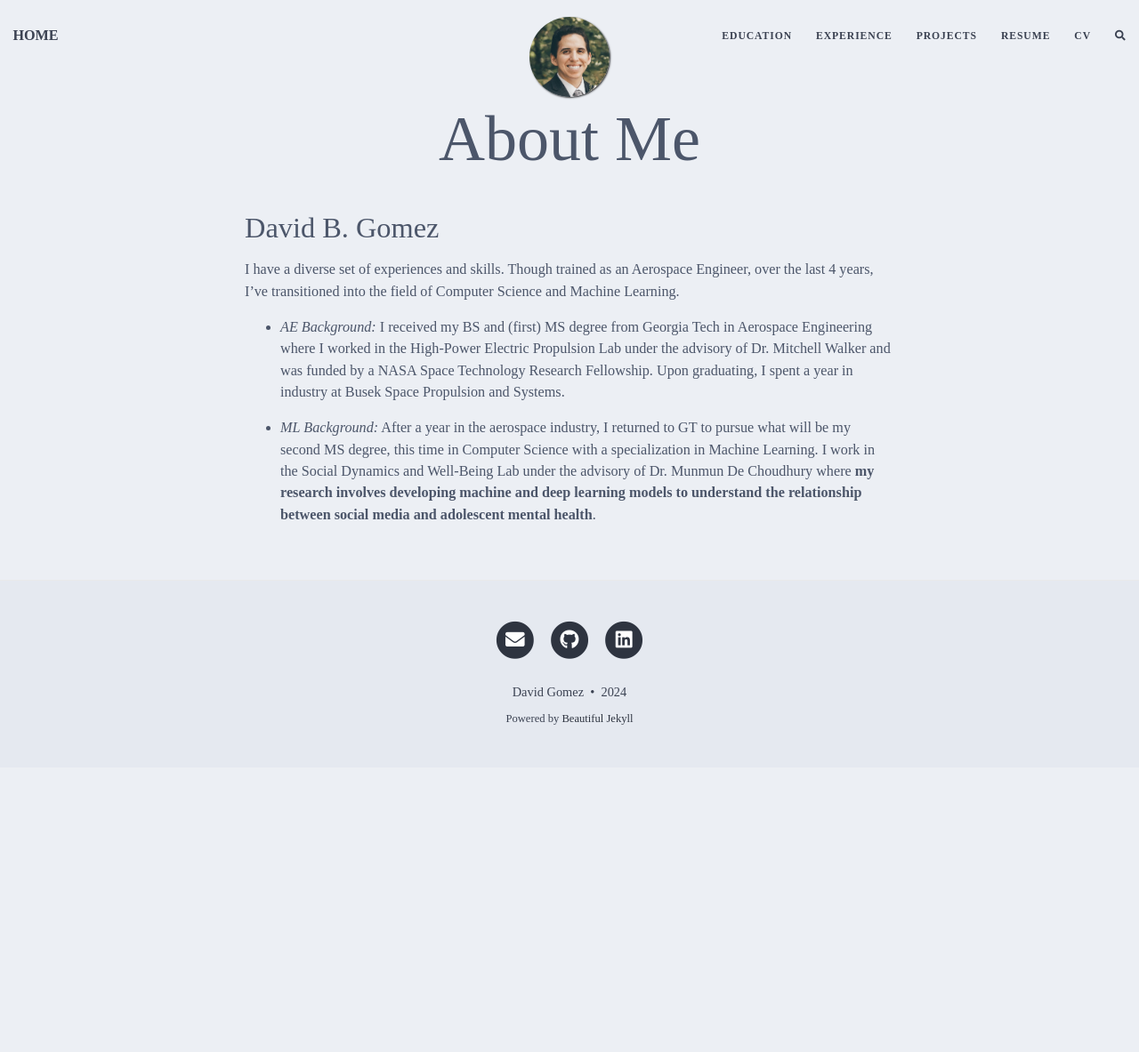
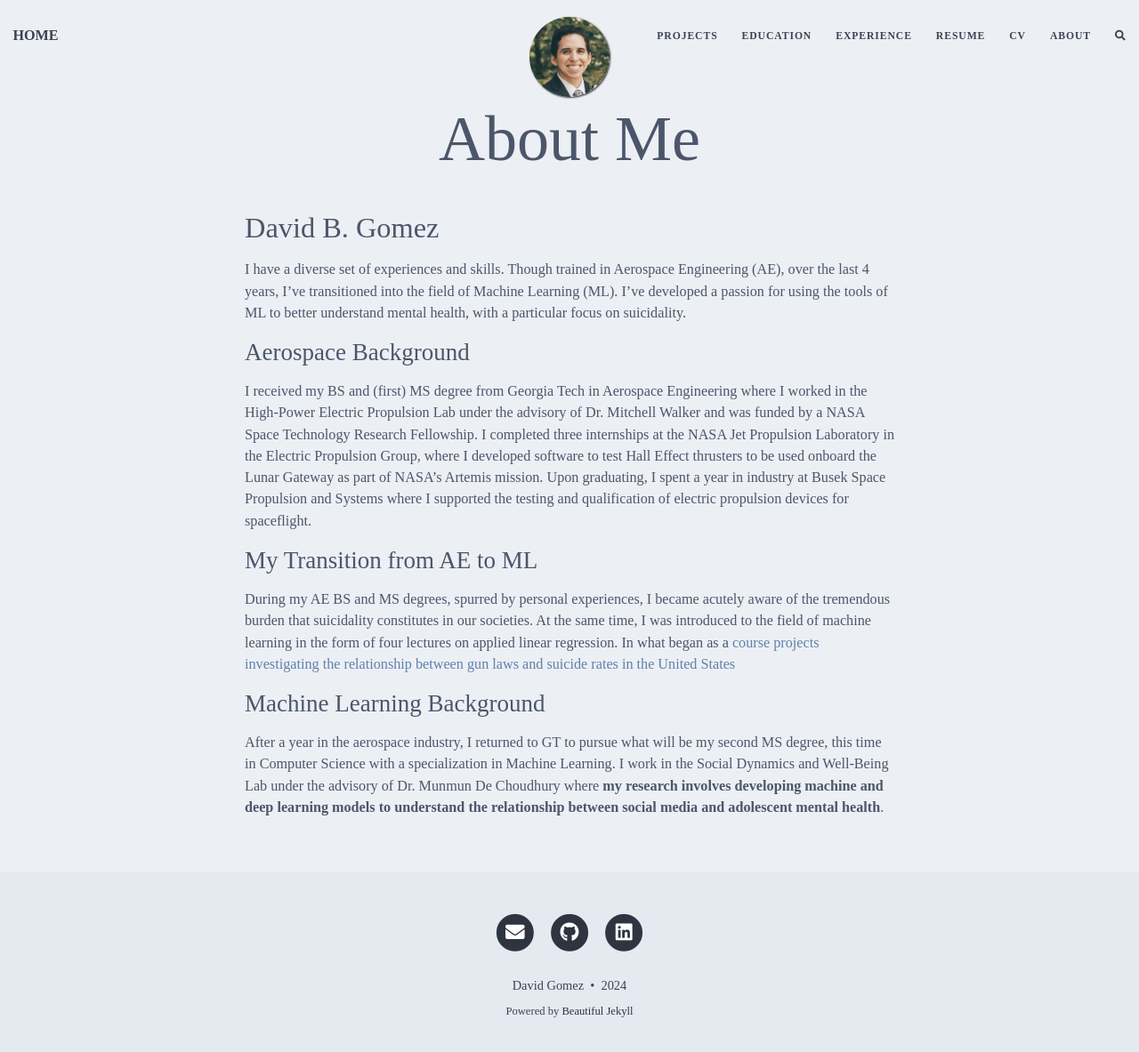
Before and after one commit to dbgomez94/dbgomez94.github.io, a Jekyll site: the page built from pages/about.md, in a window 1280 px wide and 1192 px high. Shown: the top 1183 px of the window at 89% size. Built offline with Jekyll 4.4.1, drawn with Linux system fonts in a browser that asks for light colours; nearby versions of some CDN libraries; comment, search, counter and statistics services are not loaded.

Commit message:
updating projects

```diff
--- a/_config.yml
+++ b/_config.yml
@@ -20,11 +20,12 @@ author: David Gomez
 ###############################################
 
 navbar-links:
+  Projects: "/pages/projects"
   Education: "/pages/education"
   Experience: "/pages/experience"
-  Projects: "/pages/projects"
   Resume: "/pdfs/resume.pdf"
   CV: "/pages/cv"
+  About: /pages/about.md
 
 
 ################
--- a/pages/about.md
+++ b/pages/about.md
@@ -4,8 +4,17 @@ title: About Me
 ---
 
 # David B. Gomez
-I have a diverse set of experiences and skills. Though trained as an Aerospace Engineer, over the last 4 years, I've transitioned into the field of Computer Science and Machine Learning.
 
-- *AE Background:* I received my BS and (first) MS degree from Georgia Tech in Aerospace Engineering where I worked in the High-Power Electric Propulsion Lab under the advisory of Dr. Mitchell Walker and was funded by a NASA Space Technology Research Fellowship. Upon graduating, I spent a year in industry at Busek Space Propulsion and Systems.
+I have a diverse set of experiences and skills. Though trained in Aerospace Engineering (AE), over the last 4 years, I've transitioned into the field of Machine Learning (ML). I've developed a passion for using the tools of ML to better understand mental health, with a particular focus on suicidality.
 
-- *ML Background:* After a year in the aerospace industry, I returned to GT to pursue what will be my second MS degree, this time in Computer Science with a specialization in Machine Learning. I work in the Social Dynamics and Well-Being Lab under the advisory of Dr. Munmun De Choudhury where **my research involves developing machine and deep learning models to understand the relationship between social media and adolescent mental health**.
+## Aerospace Background
+
+I received my BS and (first) MS degree from Georgia Tech in Aerospace Engineering where I worked in the High-Power Electric Propulsion Lab under the advisory of Dr. Mitchell Walker and was funded by a NASA Space Technology Research Fellowship. I completed three internships at the NASA Jet Propulsion Laboratory in the Electric Propulsion Group, where I developed software to test Hall Effect thrusters to be used onboard the Lunar Gateway as part of NASA's Artemis mission. Upon graduating, I spent a year in industry at Busek Space Propulsion and Systems where I supported the testing and qualification of electric propulsion devices for spaceflight.
+
+## My Transition from AE to ML
+
+During my AE BS and MS degrees, spurred by personal experiences, I became acutely aware of the tremendous burden that suicidality constitutes in our societies. At the same time, I was introduced to the field of machine learning in the form of four lectures on applied linear regression. In what began as a [course projects investigating the relationship between gun laws and suicide rates in the United States]()
+
+## Machine Learning Background
+
+After a year in the aerospace industry, I returned to GT to pursue what will be my second MS degree, this time in Computer Science with a specialization in Machine Learning. I work in the Social Dynamics and Well-Being Lab under the advisory of Dr. Munmun De Choudhury where **my research involves developing machine and deep learning models to understand the relationship between social media and adolescent mental health**.
```
Also changed, not shown: _posts/2024-05-01-social-media-and-mental-health.md (+1 -3 lines), _posts/2024-06-01-from-project-to-publication.md (+0 -4 lines), pages/projects.md (+1 -0 lines).
